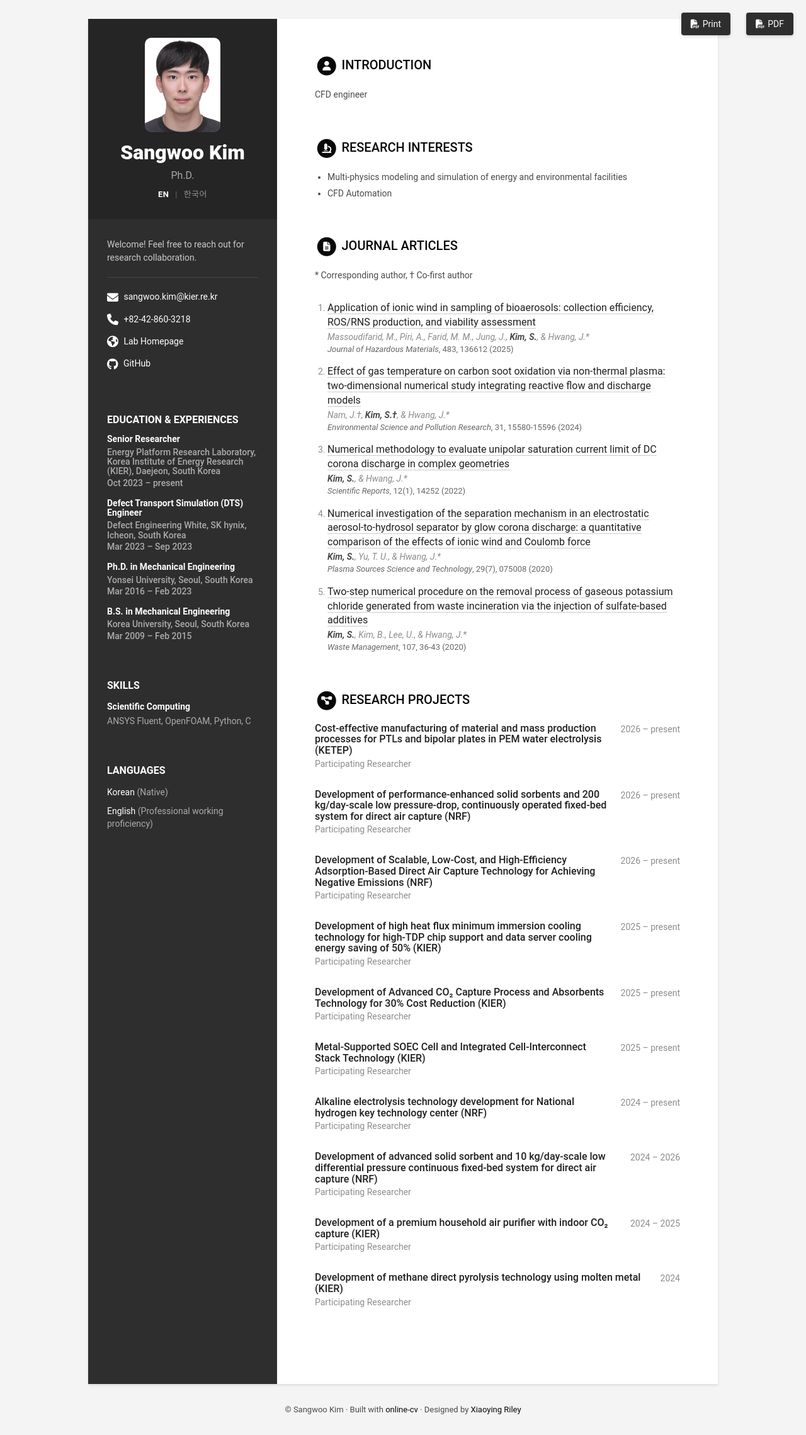
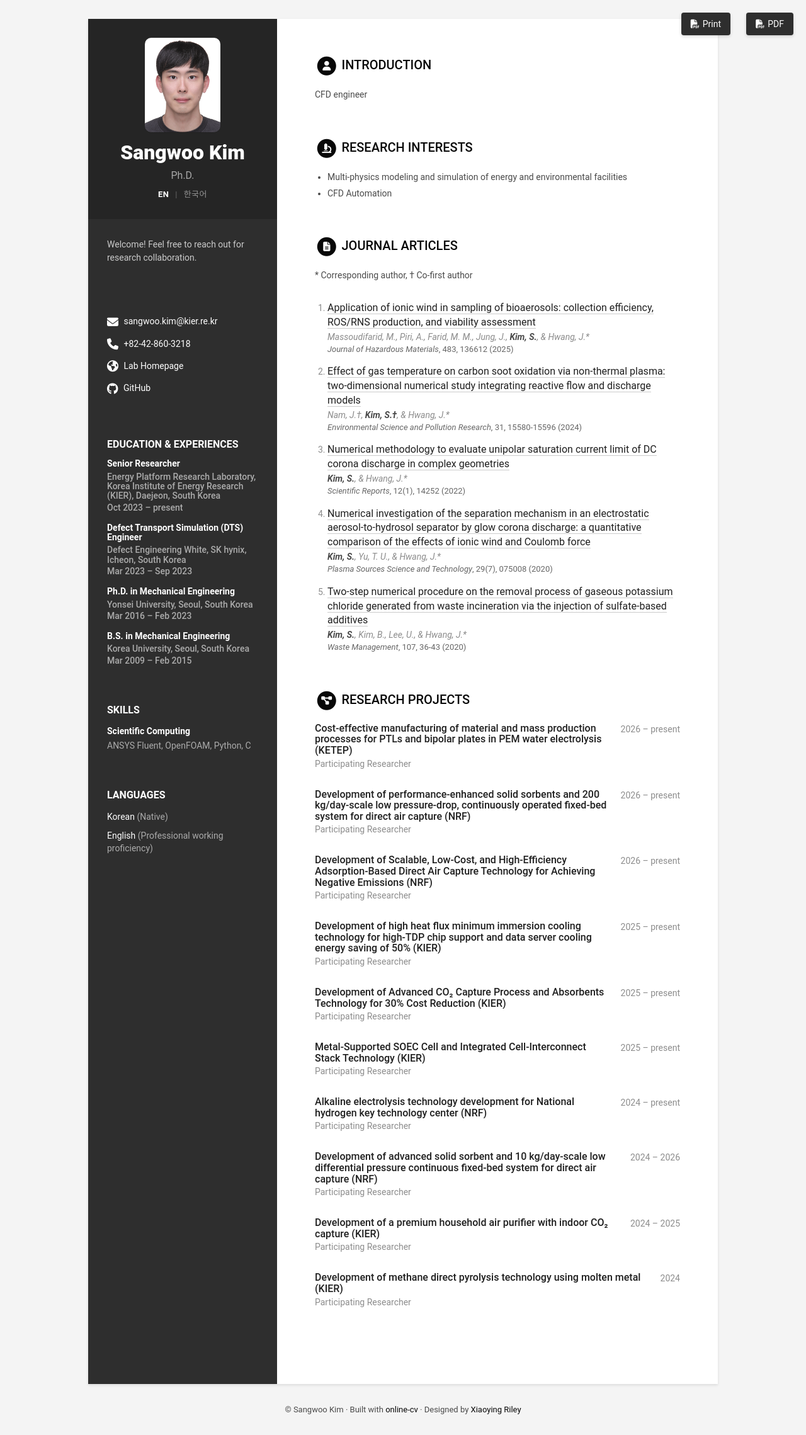
Before and after one commit to swtbkim/SangwooKim, a Jekyll site: the page built from index.html, in a window 1280 px wide. Shown: the whole page at 63% size. Built offline with Jekyll 4.4.1, drawn with Linux system fonts in a browser that asks for light colours.

Commit message:
Update _base.scss

```diff
--- a/_sass/_base.scss
+++ b/_sass/_base.scss
@@ -90,9 +90,9 @@ p {
     box-shadow: 0 1px 1px rgba(0, 0, 0, 0.1);
   }
   .greeting {
-    margin-bottom: 20px;
-    padding-bottom: 20px;
-    border-bottom: 1px solid rgba(255, 255, 255, 0.12);
+    margin-bottom: 40px;
+    padding-bottom: 40px;
+    // border-bottom: 1px solid rgba(255, 255, 255, 0.12);   // 구분선
     color: rgba(256, 256, 256, 0.75);
     line-height: 1.6;
     p:last-child {
```
